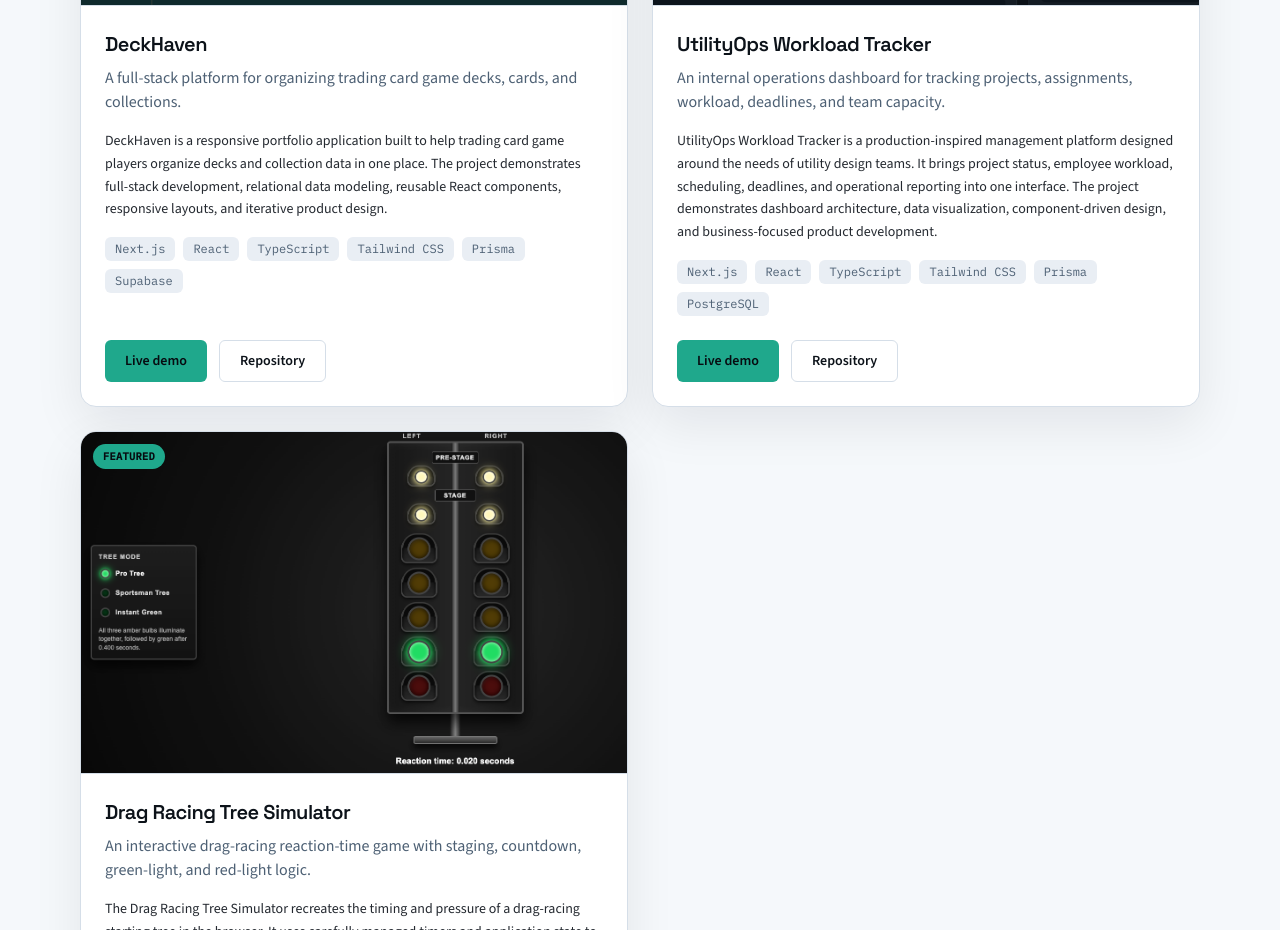
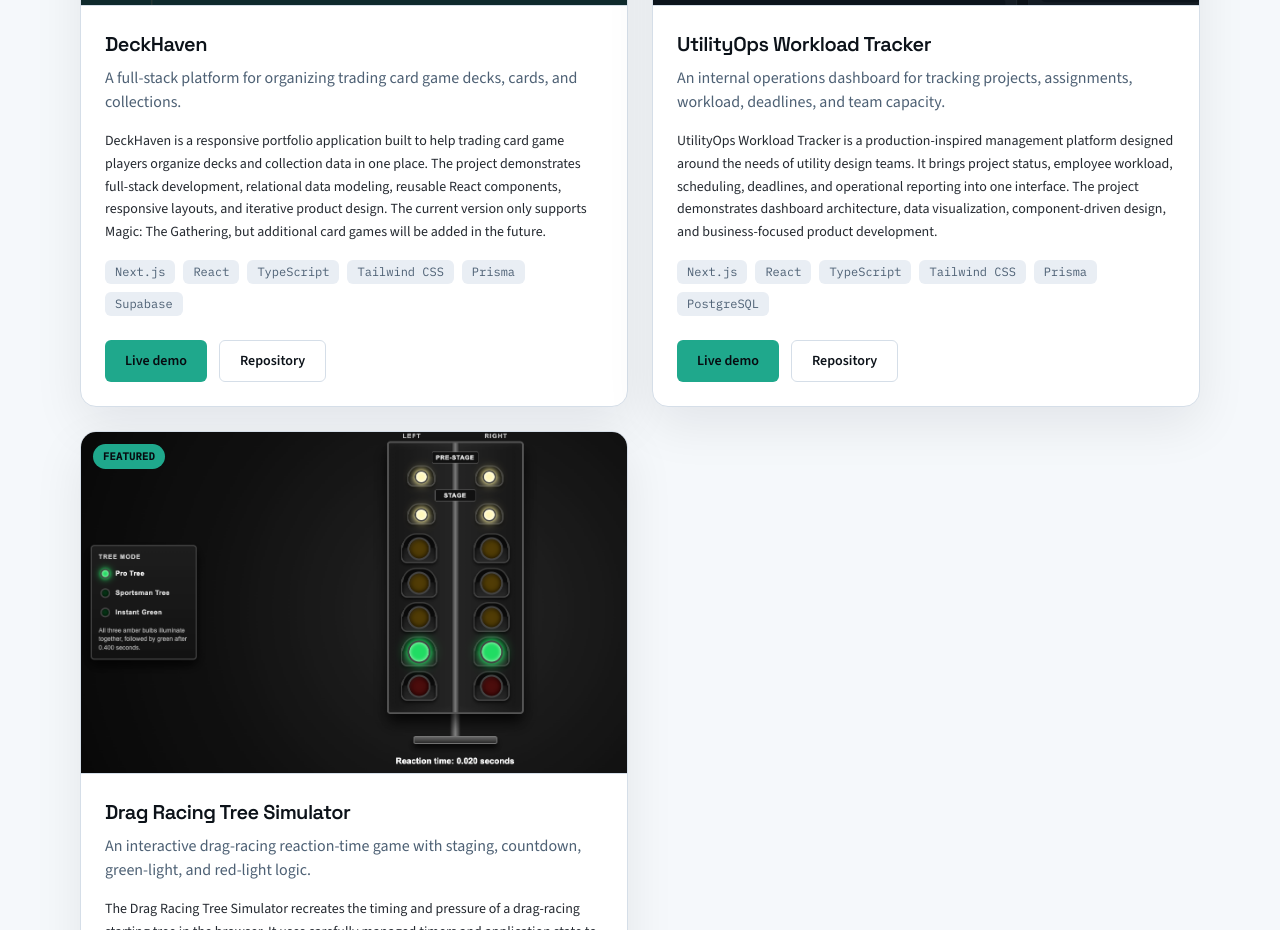
Before and after one commit to Christopher-Holland/SWE-Portfolio, a React (Vite) app: page / in a window 1280 px wide. Shown: the part 3260-4190 px from the top of the page. Built offline with nearby package versions, Linux system fonts and the light colour scheme.

Commit message:
fix: corrected a few typos in the descriptions of projects

```diff
--- a/src/data/portfolioData.ts
+++ b/src/data/portfolioData.ts
@@ -114,7 +114,7 @@ export const portfolioData: PortfolioData = {
       shortDescription:
         'A full-stack platform for organizing trading card game decks, cards, and collections.',
       longSummary:
-        'DeckHaven is a responsive portfolio application built to help trading card game players organize decks and collection data in one place. The project demonstrates full-stack development, relational data modeling, reusable React components, responsive layouts, and iterative product design.',
+        'DeckHaven is a responsive portfolio application built to help trading card game players organize decks and collection data in one place. The project demonstrates full-stack development, relational data modeling, reusable React components, responsive layouts, and iterative product design. \n\nThe current version only supports Magic: The Gathering, but additional card games will be added in the future.',
       technologies: [
         'Next.js',
         'React',
```
